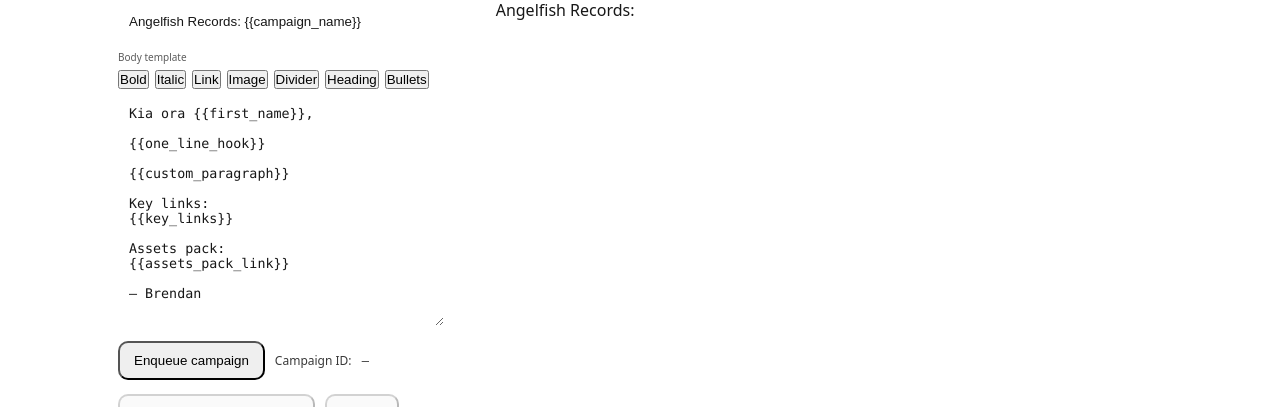
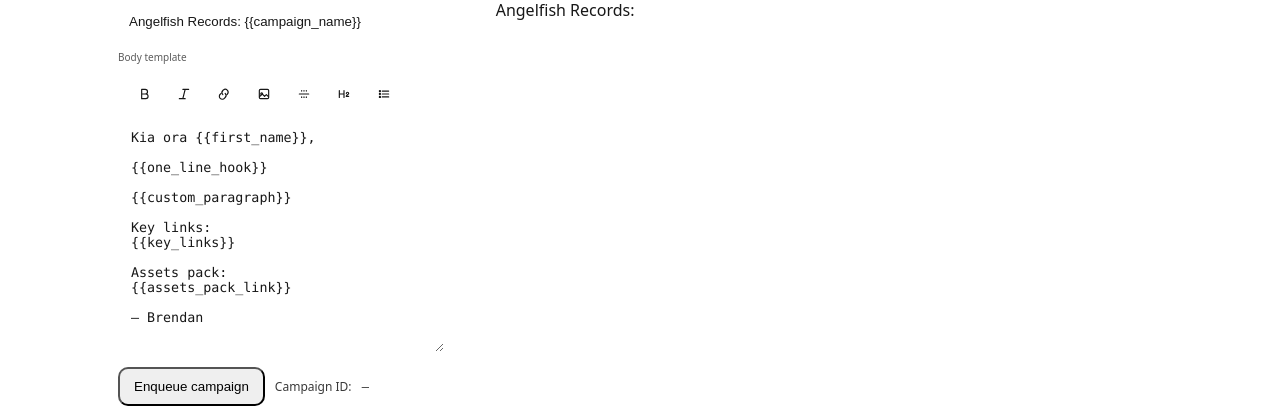
Before and after one commit to Angelfish-Records/AFR, a Next.js app: page /internal/campaign-composer in a window 1280 px wide. Shown: the part 311-718 px from the top of the page. Built offline with nearby package versions, Linux system fonts and the light colour scheme; no server answers.

Commit message:
composer polish round 2

```diff
--- a/pages/internal/campaign-composer.tsx
+++ b/pages/internal/campaign-composer.tsx
@@ -179,6 +179,100 @@ Assets pack:
     background: surfaceBg,
     color: 'inherit',
   }
+
+  function IconBold(props: {size?: number}) {
+  const s = props.size ?? 14
+  return (
+    <svg width={s} height={s} viewBox="0 0 24 24" fill="none" aria-hidden="true">
+      <path
+        d="M8 4h6a4 4 0 0 1 0 8H8V4Zm0 8h7a4 4 0 1 1 0 8H8v-8Z"
+        stroke="currentColor"
+        strokeWidth="2"
+        strokeLinejoin="round"
+      />
+    </svg>
+  )
+}
+
+function IconItalic(props: {size?: number}) {
+  const s = props.size ?? 14
+  return (
+    <svg width={s} height={s} viewBox="0 0 24 24" fill="none" aria-hidden="true">
+      <path d="M10 4h10M4 20h10M14 4l-4 16" stroke="currentColor" strokeWidth="2" strokeLinecap="round" />
+    </svg>
+  )
+}
+
+function IconLink(props: {size?: number}) {
+  const s = props.size ?? 14
+  return (
+    <svg width={s} height={s} viewBox="0 0 24 24" fill="none" aria-hidden="true">
+      <path
+        d="M10 13a5 5 0 0 1 0-7l1-1a5 5 0 0 1 7 7l-1 1"
+        stroke="currentColor"
+        strokeWidth="2"
+        strokeLinecap="round"
+      />
+      <path
+        d="M14 11a5 5 0 0 1 0 7l-1 1a5 5 0 1 1-7-7l1-1"
+        stroke="currentColor"
+        strokeWidth="2"
+        strokeLinecap="round"
+      />
+    </svg>
+  )
+}
+
+function IconImage(props: {size?: number}) {
+  const s = props.size ?? 14
+  return (
+    <svg width={s} height={s} viewBox="0 0 24 24" fill="none" aria-hidden="true">
+      <path
+        d="M4 6a2 2 0 0 1 2-2h12a2 2 0 0 1 2 2v12a2 2 0 0 1-2 2H6a2 2 0 0 1-2-2V6Z"
+        stroke="currentColor"
+        strokeWidth="2"
+      />
+      <path d="M8 10a1.5 1.5 0 1 0 0.001 0" stroke="currentColor" strokeWidth="2" strokeLinecap="round" />
+      <path d="M4 17l5-5 4 4 3-3 4 4" stroke="currentColor" strokeWidth="2" strokeLinejoin="round" />
+    </svg>
+  )
+}
+
+function IconDivider(props: {size?: number}) {
+  const s = props.size ?? 14
+  return (
+    <svg width={s} height={s} viewBox="0 0 24 24" fill="none" aria-hidden="true">
+      <path d="M4 12h16" stroke="currentColor" strokeWidth="2" strokeLinecap="round" />
+      <path d="M8 6v1M12 6v1M16 6v1M8 17v1M12 17v1M16 17v1" stroke="currentColor" strokeWidth="2" strokeLinecap="round" />
+    </svg>
+  )
+}
+
+function IconH2(props: {size?: number}) {
+  const s = props.size ?? 14
+  return (
+    <svg width={s} height={s} viewBox="0 0 24 24" fill="none" aria-hidden="true">
+      <path d="M4 6v12M12 6v12M4 12h8" stroke="currentColor" strokeWidth="2" strokeLinecap="round" />
+      <path
+        d="M16 11a2 2 0 1 1 4 0c0 1-1 1.5-2 2.2-1 .7-2 1.2-2 2.8h4"
+        stroke="currentColor"
+        strokeWidth="2"
+        strokeLinecap="round"
+      />
+    </svg>
+  )
+}
+
+function IconBullets(props: {size?: number}) {
+  const s = props.size ?? 14
+  return (
+    <svg width={s} height={s} viewBox="0 0 24 24" fill="none" aria-hidden="true">
+      <path d="M9 7h11M9 12h11M9 17h11" stroke="currentColor" strokeWidth="2" strokeLinecap="round" />
+      <path d="M5 7h.01M5 12h.01M5 17h.01" stroke="currentColor" strokeWidth="4" strokeLinecap="round" />
+    </svg>
+  )
+}
+
   const labelTitleStyleLeft: React.CSSProperties = {fontSize: 10, opacity: 0.7, marginBottom: 6}
   const labelTitleStyleRight: React.CSSProperties = {fontSize: 12, opacity: 0.7, marginBottom: 6}
 
@@ -475,7 +569,7 @@ Assets pack:
   <h1 style={{marginTop: 0, marginBottom: 0}}>AFR Campaign Composer</h1>
 
   <a
-    href="https://airtable.com/appsHyPfRvjmH60ix?ao=cmVjZW50"
+    href="https://airtable.com/appsHyPfRvjmH60ix"
     target="_blank"
     rel="noreferrer"
     title="Open Airtable campaign database"
@@ -484,7 +578,7 @@ Assets pack:
     <img
       src="https://www.angelfishrecords.com/gfx/airtable_logo.png"
       alt="Airtable"
-      style={{height: 20, opacity: 0.9}}
+      style={{height: 30, opacity: 0.9}}
     />
   </a>
 </div>
@@ -570,119 +664,143 @@ Assets pack:
           <label style={{display: 'block', marginBottom: 10}}>
   <div style={labelTitleStyleLeft}>Body template</div>
 
-  {/* Toolbar */}
+  {/* Joined control: toolbar + textarea */}
+  <div
+    style={{
+      border: `1px solid ${surfaceBorder}`,
+      borderRadius: 12,
+      overflow: 'hidden',
+      background: surfaceBg,
+    }}
+  >
+    {/* Toolbar (top) */}
     <div
       style={{
         display: 'flex',
         gap: 6,
-    marginBottom: 6,
+        padding: 8,
+        borderBottom: `1px solid ${surfaceBorder}`,
+        alignItems: 'center',
         flexWrap: 'wrap',
       }}
     >
-  <button
-    type="button"
-    onClick={() => {
+      {[
+        {
+          title: 'Bold',
+          icon: <IconBold />,
+          run: () => {
             const el = document.getElementById('body-template') as HTMLTextAreaElement | null
             if (!el) return
             insertAtCursor(el, '**bold text**', [2, 11])
             setBodyTemplate(el.value)
-    }}
-  >
-    Bold
-  </button>
-
-  <button
-    type="button"
-    onClick={() => {
+          },
+        },
+        {
+          title: 'Italic',
+          icon: <IconItalic />,
+          run: () => {
             const el = document.getElementById('body-template') as HTMLTextAreaElement | null
             if (!el) return
             insertAtCursor(el, '*italic text*', [1, 12])
             setBodyTemplate(el.value)
-    }}
-  >
-    Italic
-  </button>
-
-  <button
-    type="button"
-    onClick={() => {
+          },
+        },
+        {
+          title: 'Link',
+          icon: <IconLink />,
+          run: () => {
             const el = document.getElementById('body-template') as HTMLTextAreaElement | null
             if (!el) return
             insertAtCursor(el, '[link text](https://)', [1, 10])
             setBodyTemplate(el.value)
-    }}
-  >
-    Link
-  </button>
-
-  <button
-    type="button"
-    onClick={() => {
+          },
+        },
+        {
+          title: 'Image',
+          icon: <IconImage />,
+          run: () => {
             const el = document.getElementById('body-template') as HTMLTextAreaElement | null
             if (!el) return
             insertAtCursor(el, '![alt text](https://image-url)', [2, 10])
             setBodyTemplate(el.value)
-    }}
-  >
-    Image
-  </button>
-
-  <button
-    type="button"
-    onClick={() => {
+          },
+        },
+        {
+          title: 'Divider',
+          icon: <IconDivider />,
+          run: () => {
             const el = document.getElementById('body-template') as HTMLTextAreaElement | null
             if (!el) return
             insertAtCursor(el, '\n\n---\n\n')
             setBodyTemplate(el.value)
-    }}
-  >
-    Divider
-  </button>
-
-  {/* NEW: Heading */}
-  <button
-    type="button"
-    onClick={() => {
+          },
+        },
+        {
+          title: 'Heading',
+          icon: <IconH2 />,
+          run: () => {
             const el = document.getElementById('body-template') as HTMLTextAreaElement | null
             if (!el) return
             insertAtCursor(el, '\n\n## Heading text\n\n', [4, 16])
             setBodyTemplate(el.value)
+          },
+        },
+        {
+          title: 'Bullets',
+          icon: <IconBullets />,
+          run: () => {
+            const el = document.getElementById('body-template') as HTMLTextAreaElement | null
+            if (!el) return
+            insertAtCursor(el, '\n\n- Bullet one\n- Bullet two\n- Bullet three\n\n', [4, 14])
+            setBodyTemplate(el.value)
+          },
+        },
+      ].map((b) => (
+        <button
+          key={b.title}
+          type="button"
+          onClick={b.run}
+          title={b.title}
+          aria-label={b.title}
+          style={{
+            width: 34,
+            height: 30,
+            display: 'inline-flex',
+            alignItems: 'center',
+            justifyContent: 'center',
+            borderRadius: 10,
+            border: `1px solid ${surfaceBorder}`,
+            background: 'rgba(255,255,255,0.04)',
+            color: 'inherit',
+            cursor: 'pointer',
+            padding: 0,
           }}
         >
-    Heading
+          {b.icon}
         </button>
-
-  {/* NEW: Bullet list */}
-  <button
-    type="button"
-    onClick={() => {
-      const el = document.getElementById('body-template') as HTMLTextAreaElement | null
-      if (!el) return
-      insertAtCursor(
-        el,
-        '\n\n- Bullet one\n- Bullet two\n- Bullet three\n\n',
-        [4, 14]
-      )
-      setBodyTemplate(el.value)
-    }}
-  >
-    Bullets
-  </button>
+      ))}
     </div>
 
-
-  {/* Textarea */}
+    {/* Textarea (bottom) */}
     <textarea
       id="body-template"
       value={bodyTemplate}
       onChange={(e) => setBodyTemplate(e.target.value)}
       rows={14}
       style={{
-      ...inputStyle,
+        width: '100%',
+        padding: 12,
+        border: 'none',
+        outline: 'none',
+        background: 'transparent',
+        color: 'inherit',
         fontFamily: 'ui-monospace, SFMono-Regular, Menlo, Monaco, Consolas, monospace',
+        resize: 'vertical',
       }}
     />
+  </div>
 </label>
+
 
 
           <div style={{display: 'flex', gap: 10, alignItems: 'center', flexWrap: 'wrap'}}>
```
Lines whose indentation alone changed are shown as unchanged.
